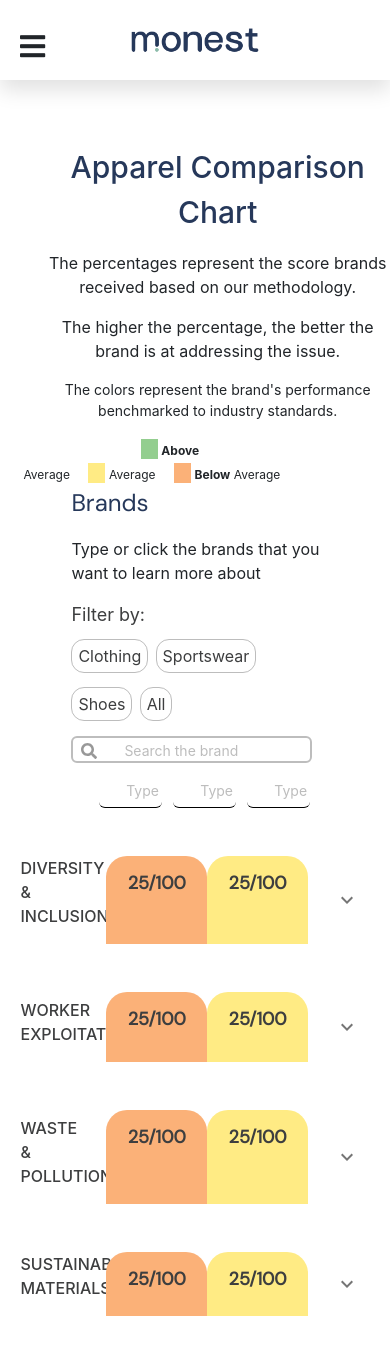
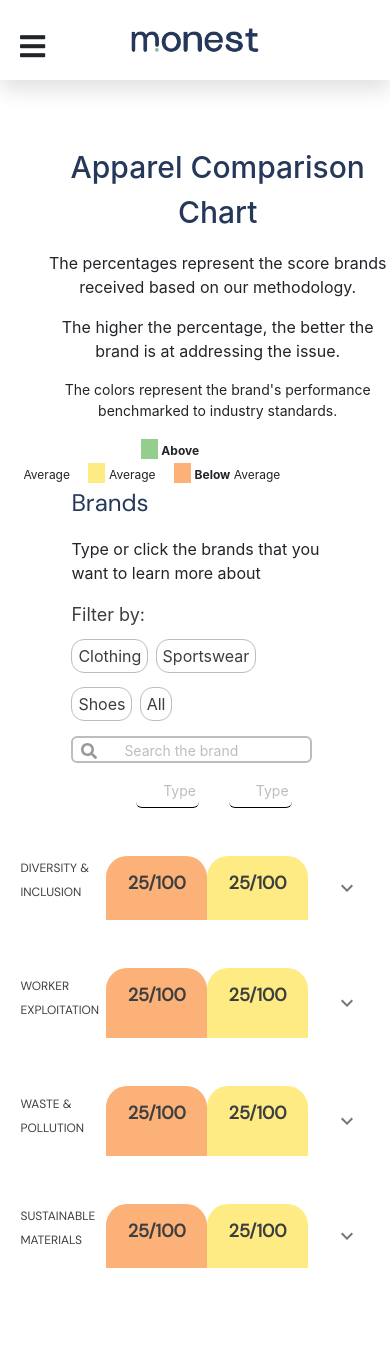
Before and after one commit to cara-mu/monestco, a React (Create React App) app in the folder client/: page /comparison in a window 390 px wide. Shown: the top 1354 px of the page. Built offline with nearby package versions, Linux system fonts and the light colour scheme.

Commit message:
Functionalities and responsiveness is finished!

```diff
--- a/client/src/components/CompareTool.js
+++ b/client/src/components/CompareTool.js
@@ -27,10 +27,10 @@ function CompareTool() {
 
         return(
             <div className="apparelsearch" style={{marginTop: '2.5%'}}>
-                <span style={{marginLeft: '19.5%'}}>
+                <span className="input_brand_holder">
                     <input placeholder="Type the brand" />
                     <input placeholder="Type the brand" />
-                    <input placeholder="Type the brand" />
+                    <input placeholder="Type the brand" className="input_brand"/>
                 </span>
                 <div className="row mt-5">
                 <div className={classes.root}>
@@ -41,7 +41,7 @@ function CompareTool() {
                             id="panel1bh-header"
                             >
                             <div className="row">
-                                <p className="col-4 col-sm-3 col-md-3 " style={{color: '#3D3E3F', fontWeight: 500}}>DIVERSITY & INCLUSION</p>
+                                <p className="col-4 col-sm-3 col-md-3 paragraph_header" style={{color: '#3D3E3F', fontWeight: 500}}>DIVERSITY & INCLUSION</p>
                                 <div className='square_orange col-4 col-sm-3 col-md-3'>25/100</div>
                                 <div className='square_yellow col-4 col-sm-3 col-md-3'>25/100</div>
                                 <div className='square_orange d-none d-sm-block col-sm-3 col-md-3'>25/100</div>
@@ -83,7 +83,7 @@ function CompareTool() {
                             id="panel1bh-header"
                             >
                             <div className="row">
-                                <p className="col-4 col-sm-3 col-md-3" style={{color: '#3D3E3F', fontWeight: 550, paddingTop: '2%'}}>WORKER EXPLOITATION</p>
+                                <p className="col-4 col-sm-3 col-md-3 paragraph_header" style={{color: '#3D3E3F', fontWeight: 550, paddingTop: '2%'}}>WORKER EXPLOITATION</p>
                                 <div className='square_orange col-4 col-sm-3 col-md-3'>25/100</div>
                                 <div className='square_yellow col-4 col-sm-3 col-md-3'>25/100</div>
                                 <div className='square_orange d-none d-sm-block col-sm-3 col-md-3'>25/100</div>
@@ -125,7 +125,7 @@ function CompareTool() {
                             id="panel1bh-header"
                             >
                             <div className="row">
-                                <p className="col-4 col-sm-3 col-md-3" style={{color: '#3D3E3F', fontWeight: 550, paddingTop: '2%'}}>WASTE & POLLUTION</p>
+                                <p className="col-4 col-sm-3 col-md-3 paragraph_header" style={{color: '#3D3E3F', fontWeight: 550, paddingTop: '2%'}}>WASTE & POLLUTION</p>
                                 <div className='square_orange col-4 col-sm-3 col-md-3'>25/100</div>
                                 <div className='square_yellow col-4 col-sm-3 col-md-3'>25/100</div>
                                 <div className='square_orange d-none d-sm-block col-sm-3 col-md-3'>25/100</div>
@@ -167,7 +167,7 @@ function CompareTool() {
                             id="panel1bh-header"
                             >
                             <div className="row">
-                                <p className="col-4 col-sm-3 col-md-3" style={{color: '#3D3E3F', fontWeight: 550}}>SUSTAINABLE MATERIALS</p>
+                                <p className="col-4 col-sm-3 col-md-3 paragraph_header" style={{color: '#3D3E3F', fontWeight: 550}}>SUSTAINABLE MATERIALS</p>
                                 <div className='square_orange col-4 col-sm-3 col-md-3'>25/100</div>
                                 <div className='square_yellow col-4 col-sm-3 col-md-3'>25/100</div>
                                 <div className='square_orange d-none d-sm-block col-sm-3 col-md-3'>25/100</div>
--- a/client/src/components/Home/HomePage.js
+++ b/client/src/components/Home/HomePage.js
@@ -25,7 +25,11 @@ function HomePage(){
 
         return(
         <Fragment>
-            <div className = 'About-Us'>
+            <div className = 'About-Us row d-flex'>
+                <div className="col-12 d-md-none">
+                    <img style = {{marginLeft: '5%'}} className="main_image" src = {MonestSketch} alt = 'browser sketch'></img>
+                </div>
+                <div className="col-12 col-md-5">
                     <div style = {{marginTop: '5%', marginLeft: '8%'}} className = 'About-Us-Positioning'>
                     <h1>Monest provides consumers <br></br>
                         with the information they <br></br>
@@ -41,19 +45,22 @@ function HomePage(){
                             </div>
                         </form>
                     </div>
-                <img style = {{marginLeft: '10%'}} src = {MonestSketch} alt = 'browser sketch'></img>
-
+                </div>
+                <div className="col-12 col-md-6 d-md-flex d-none">
+                    <img className="main_image" src = {MonestSketch} alt = 'browser sketch'></img>
+                </div>
             </div>
 
             <div className = 'Goals'>
-                <h1 style = {{marginTop: '3%'}} >Our Goal</h1></div>
-                <div style = {{marginLeft: '3%'}} className = 'Goal-Positioning'>
-                    <div style = {{marginTop: '3%', marginLeft: '-2%'}} className = 'Goal-Panel'>
+                <h1 style = {{marginTop: '3%'}} >Our Goal</h1>
+            </div>
+            <div style = {{marginLeft: '3%'}} className = 'Goal-Positioning row'>
+                <div className = 'Goal-Panel col-10 col-sm-5 '>
                     <img style = {{marginTop:'8%'}} src = {EducateImg}></img>
                     <h1 style = {{marginLeft:'3%'}}>Educate</h1>
                     <p style = {{ marginLeft:'3%'}}>consumers on the social and environmental impacts of leading brands across a variety of industries. </p>
                 </div>
-                    <div style = {{marginTop: '3%', marginLeft: '3%'}} className = 'Goal-Panel'>
+                <div className = 'Goal-Panel col-10 col-sm-5 ml-sm-2'>
                     <img style = {{marginTop:'8%'}} src = {EmpowerImg}></img>
                     <h1 style = {{marginLeft:'3%'}}>Empower</h1>
                     <p style = {{marginLeft:'3%'}}>consumers to vote with their dollars, and support brands with values that align to their own.</p>
--- a/client/src/components/NavigationBar.js
+++ b/client/src/components/NavigationBar.js
@@ -159,7 +159,7 @@ function NavigationBar() {
           {/* onMouseEnter denotes hover-over */}
           <li className='Menu-Item' >
             <Link
-              to='/'
+              to='/methodology'
               className='Navigation-Link'
               onClick={closeMenu} >
                  Methodology
--- a/client/src/styles/BrandBreakdown.css
+++ b/client/src/styles/BrandBreakdown.css
@@ -68,4 +68,5 @@
 }
 .MuiAccordion-rounded:last-child{
     box-shadow: none;
+    width: auto !important;
 }
--- a/client/src/styles/Comparison.css
+++ b/client/src/styles/Comparison.css
@@ -261,3 +261,35 @@ border: 2px solid #BDBDBD;
 box-sizing: border-box;
 border-radius: 6px;
 }
+
+
+
+.input_brand_holder{
+    margin-left: 19.5%;
+}
+
+
+@media only screen and (max-width : 475px){
+    .paragraph_header{
+        font-size: 10px !important;
+        font-weight: 300;
+    }
+}
+
+@media only screen and (max-width : 575px){
+    .input_brand{
+        display: none;
+    }
+    .input_brand_holder{
+        margin-left: 24.5%;
+    }
+
+    .input_brand_holder input {
+        margin-left: 7%;
+    }
+
+    .paragraph_header{
+        font-size: 12px !important;
+        font-weight: 400;
+    }
+}
--- a/client/src/styles/HomePage.css
+++ b/client/src/styles/HomePage.css
@@ -2,9 +2,12 @@
     display: flex;
     justify-content: flex-start;
     align-items: center;
+    padding-bottom: 70px;
+    background: #F5F4F2;
+}
 
-    height: 600px;
-    background: #F5F4F2;
+body{
+    overflow-x: hidden;
 }
 
 .About-Us h1{
@@ -136,6 +139,12 @@
     line-height: 50px;
 }
 
+.main_image{
+    max-width: 100%;
+display:block;
+height: auto;
+}
+
 .window_header_text {
     font-family: DM Sans;
     font-style: normal;
```
Also changed, not shown: 1 other file (tests, documents, lock files or other folders). Lines whose indentation alone changed are shown as unchanged.
